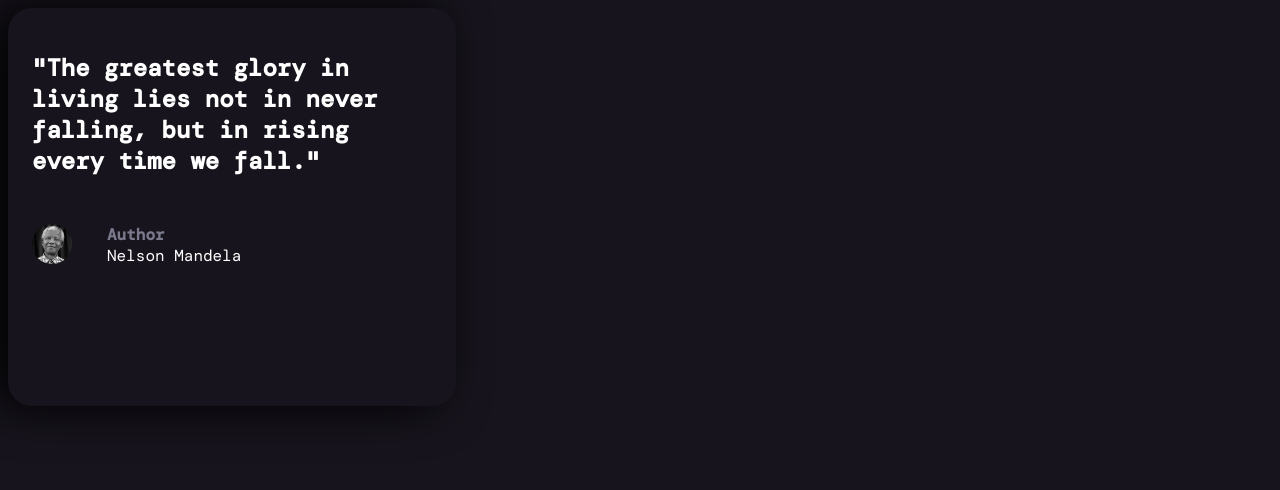
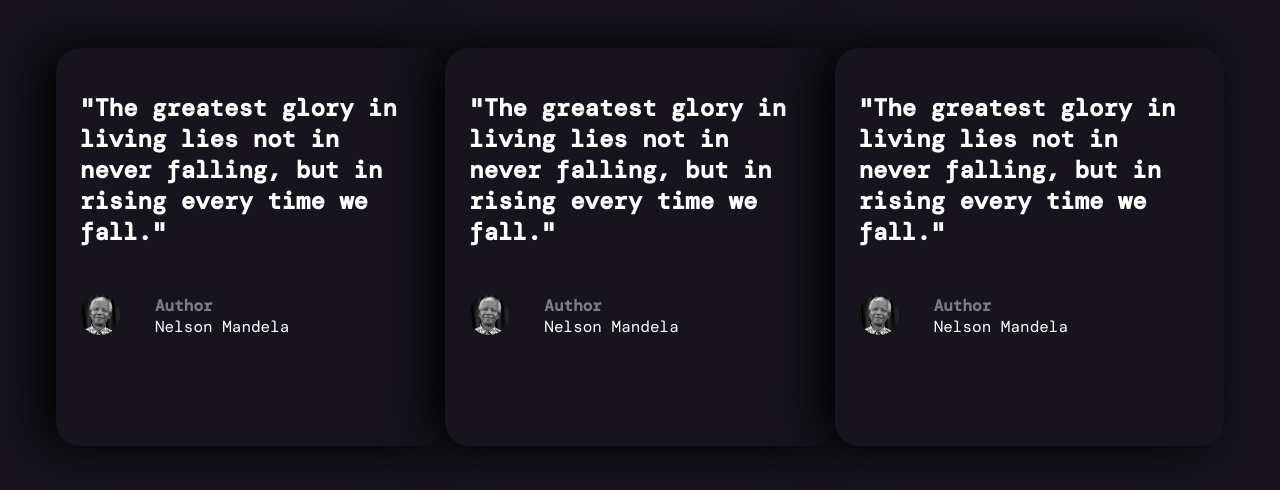
Before and after one commit to KDonawa/CSS-Toolbox, a plain HTML site: page animated-stacked-card-list/card-list.html in a window 1280 px wide. Drawn offline with nearby package versions, Linux system fonts and the light colour scheme; a web font is replaced by a local one.

Commit message:
Duplicated cards and made into horizontal list

```diff
--- a/animated-stacked-card-list/card-list.html
+++ b/animated-stacked-card-list/card-list.html
@@ -27,6 +27,40 @@
             </div>
         </article>
 
+        <article class="card">
+            <header class="card-header">
+                <h2>"The greatest glory in living lies not in never falling, but in rising every time we fall."</h2>
+            </header>
+
+            <div class="card-author">
+                <a class="author-avatar" href="#">
+                    <img src="nelson-mandela.jpg" />
+                </a>
+
+                <div class="author-name">
+                    <div class="author-name-prefix">Author</div>
+                    Nelson Mandela
+                </div>
+            </div>
+        </article>
+
+        <article class="card">
+            <header class="card-header">
+                <h2>"The greatest glory in living lies not in never falling, but in rising every time we fall."</h2>
+            </header>
+
+            <div class="card-author">
+                <a class="author-avatar" href="#">
+                    <img src="nelson-mandela.jpg" />
+                </a>
+
+                <div class="author-name">
+                    <div class="author-name-prefix">Author</div>
+                    Nelson Mandela
+                </div>
+            </div>
+        </article>
+
 
     </section>
 </body>
--- a/animated-stacked-card-list/card.css
+++ b/animated-stacked-card-list/card.css
@@ -16,9 +16,6 @@ body{
     box-shadow: -1rem 0 3rem #000;
     border-radius: 1.5rem;
     padding: 1.5rem;
-
-    /* display: flex;
-    flex-direction: column; */
 
 }
 
@@ -39,3 +36,8 @@ body{
     font-weight: 700;
     color: #7a7a8c;
 }
+
+.card-list{
+    display: flex;
+    margin: 3rem;
+}
```
